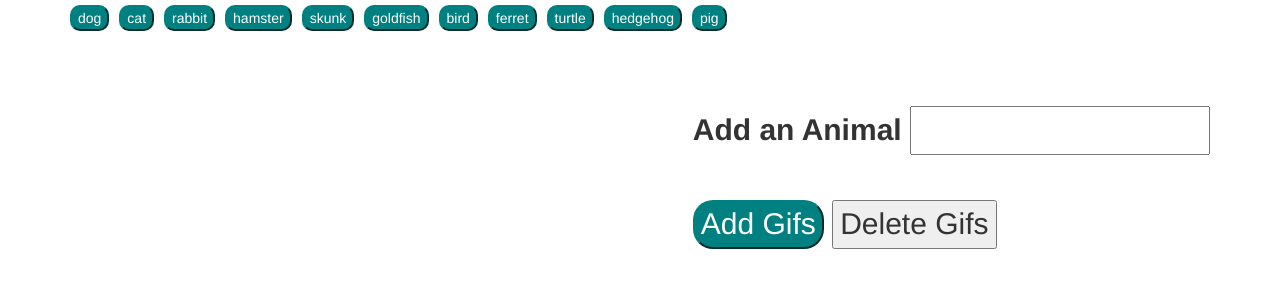
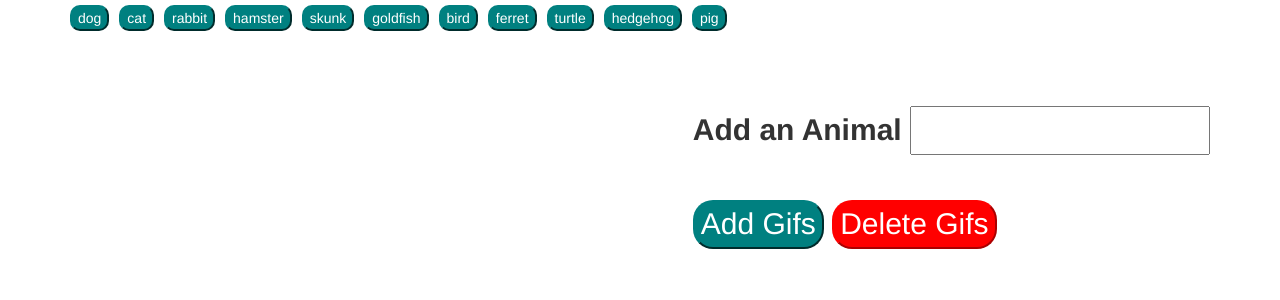
Before and after one commit to ait530/giphyAPI, a PHP site: page / in a window 1280 px wide. Shown: the part 220-520 px from the top of the page. Run offline with PHP 8.4, Linux system fonts and the light colour scheme; some libraries are stand-ins or nearby versions.

Commit message:
delete gifs button works: when push, all gifs are deleted from boear

```diff
--- a/assets/logic.js
+++ b/assets/logic.js
@@ -125,13 +125,11 @@ $(document).ready(function() {
   }
 
 
-  // function deleteOldGifs() {
-  //   if (renderButtons()) {
-
-  //     $("#topics-view").empty();
-  //     a.empty();
-  //   }
-  // }
+  function deleteOldGifs() {
+    $("delete-topic").on("click", function(gifsClick) {
+      $("#gifs-appear-here").empty();
+    })
+  }
 
   // Function for displaying the topic info
   // Using $(document).on instead of $(".topic").on to add event listenersto dynamically generated elements
--- a/assets/style.css
+++ b/assets/style.css
@@ -1,44 +1,35 @@
 body {
-
   background-color: white;
-
 }
 
 p {
-
   font-family: times;
   font-size: 25px;
 }
 
 .jumbotron {
-
   background-color:green;
   color:white;
 }
 
 .fore-group {
-
   color:white;
 }
 
 
 #add-topic
 {
-
   border-color: teal;
   background-color:teal;
   color:white;
-
 }
 
 .topic {
-
   border-color: teal;
   background-color:teal;
   color:white;
   border-radius:10px;
   margin-right: 10px;
-
 }
 
 #topics-view {
@@ -46,27 +37,28 @@ p {
 }
 
 #topic-form {
-
   height:100px;
   float: right;
   margin-top: 25px;
   font-size:30px;
-
 }
 
 #topic-input {
-
   width:300px;
-
 }
 
 #add-topic {
+  border-radius:20px;
+}
 
-  border-radius:20px;
+#delete-topic {
+  border-radius:20pX;
+  border-color:red;
+  background-color:red;
+  color:white;
 
 }
 
 #gifs-appear-here {
-
   float:left;
 }
--- a/index.html
+++ b/index.html
@@ -41,7 +41,6 @@
     </form>
 
 
-
     <!-- Gifs displayed here -->
     <div id="gifs-appear-here"></div>
 
```
